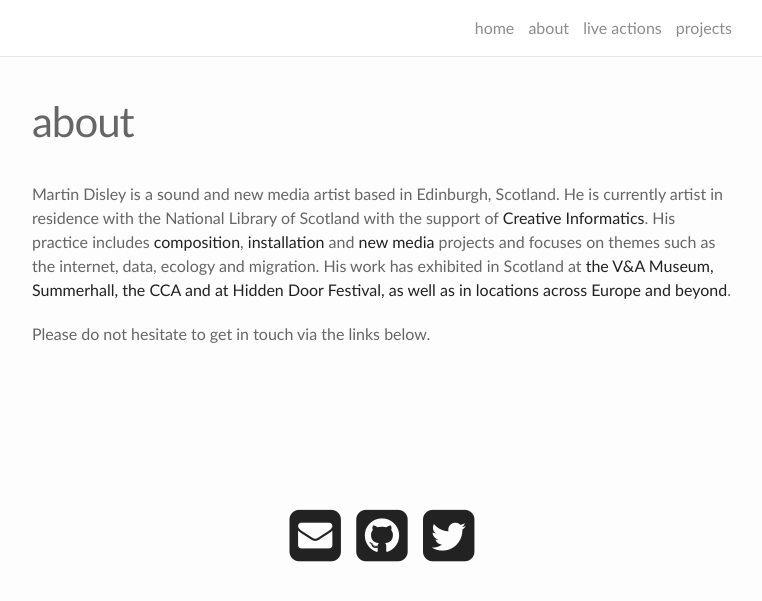
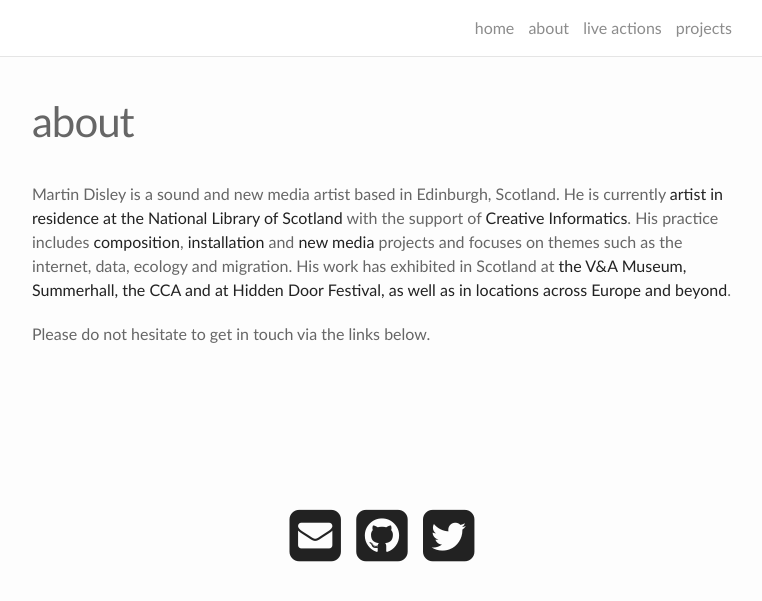
Before and after one commit to martindisley/martindisley.github.io, a Jekyll site: the page built from about.md, in a window 1280 px wide. Shown: the top 601 px of the page, without its empty margins (258-1020 px from the left). Built offline with Jekyll 4.4.1, drawn with Linux system fonts in a browser that asks for light colours; nearby versions of some CDN libraries.

Commit message:
profile pic update

```diff
--- a/about.md
+++ b/about.md
@@ -6,7 +6,7 @@
 
 <!---<img class="col one right" src="/img/prof_pic.jpg">--->
 
-Martin Disley is a sound and new media artist based in Edinburgh, Scotland. He is currently artist in residence with the National Library of Scotland with the support of [Creative Informatics](https://creativeinformatics.org/showcase/meet-our-resident-entrepreneurs/). His practice includes [composition](https://www.martindisley.co.uk/portfolio/2_restnowdiehard/), [installation](https://www.martindisley.co.uk/portfolio/4_elquequeda/) and [new media](https://www.martindisley.co.uk/portfolio/3_thelisttweeted/) projects and focuses on themes such as the internet, data, ecology and migration. His work has exhibited in Scotland at [the V&A Museum, Summerhall, the CCA and at Hidden Door Festival, as well as in locations across Europe and beyond](https://www.martindisley.co.uk/live-action/).
+Martin Disley is a sound and new media artist based in Edinburgh, Scotland. He is currently [artist in residence at the National Library of Scotland](https://data.nls.uk/projects/artist-in-residence/) with the support of [Creative Informatics](https://creativeinformatics.org/showcase/meet-our-resident-entrepreneurs/). His practice includes [composition](https://www.martindisley.co.uk/portfolio/2_restnowdiehard/), [installation](https://www.martindisley.co.uk/portfolio/4_elquequeda/) and [new media](https://www.martindisley.co.uk/portfolio/3_thelisttweeted/) projects and focuses on themes such as the internet, data, ecology and migration. His work has exhibited in Scotland at [the V&A Museum, Summerhall, the CCA and at Hidden Door Festival, as well as in locations across Europe and beyond](https://www.martindisley.co.uk/live-action/).
 
 Please do not hesitate to get in touch via the links below.
 
--- a/index.html
+++ b/index.html
@@ -8,4 +8,4 @@
   <br/>
 </div>
 
-<img class="col five" src="/img/prof_pic.jpg">
+<img class="col five" src="/img/prof_pic.png">
```
Also changed, not shown: 4 other files.
